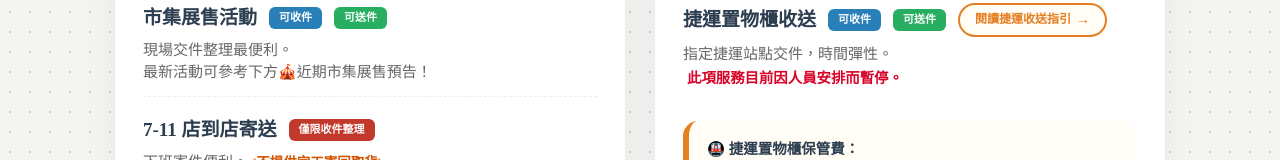
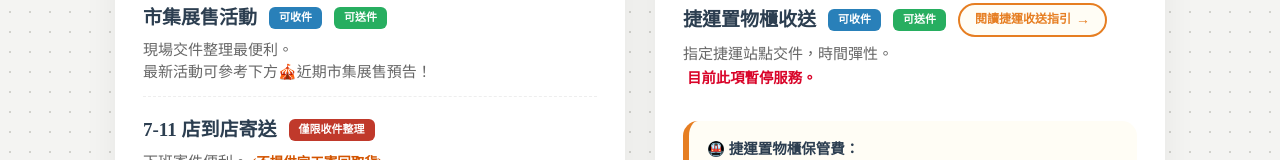
Before and after one commit to easyplant2017/service-guide, a plain HTML site: page index.html in a window 1280 px wide. Shown: the part 378-538 px from the top of the page. Drawn offline with Linux system fonts and the light colour scheme.

Commit message:
Add files via upload

```diff
--- a/index.html
+++ b/index.html
@@ -384,7 +384,7 @@ span.highlight {
                             <a href="#subway-section" class="guide-btn orange">閱讀捷運收送指引</a>
                         </div>
                         <span class="desc">指定捷運站點交件，時間彈性。</span>
-                        <span class="highlight">此項服務目前因人員安排而暫停。</span>
+                        <span class="highlight">目前此項暫停服務。</span>
 
                     </li>
                 </ul>
```
